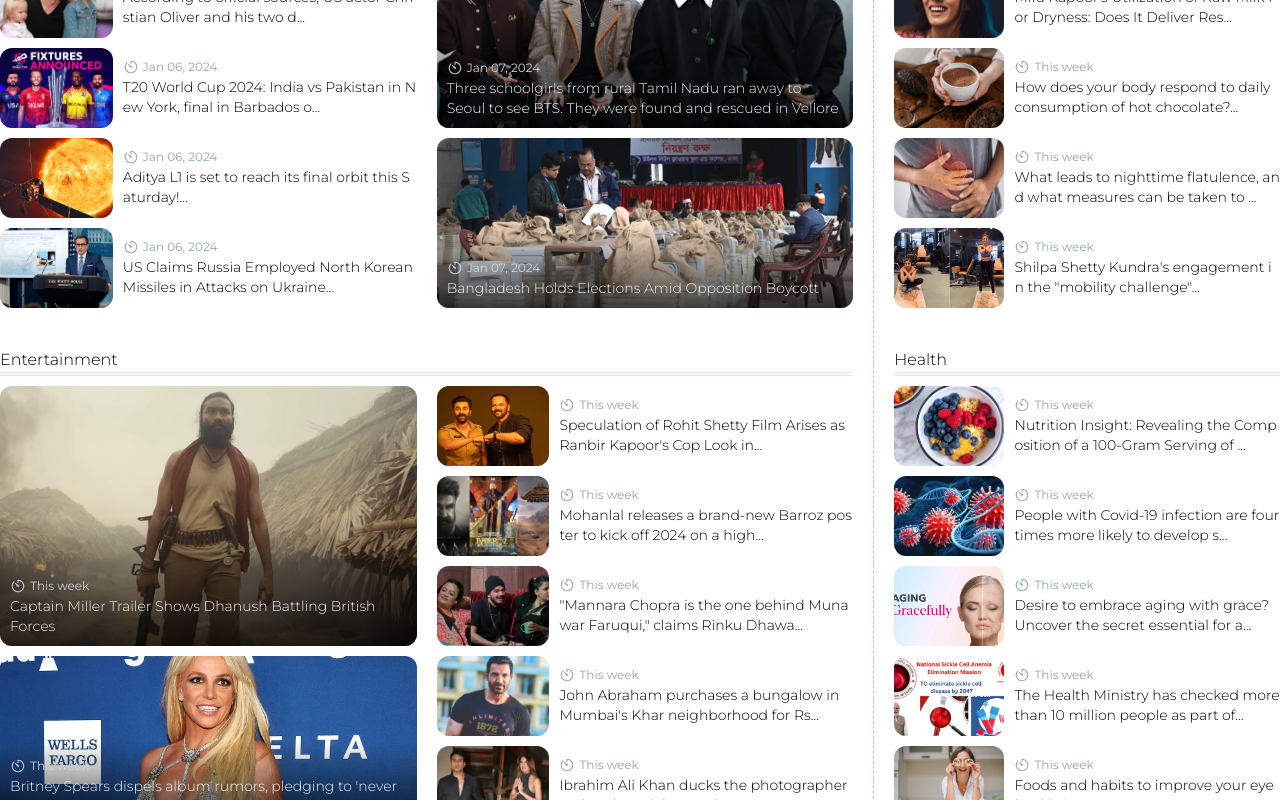
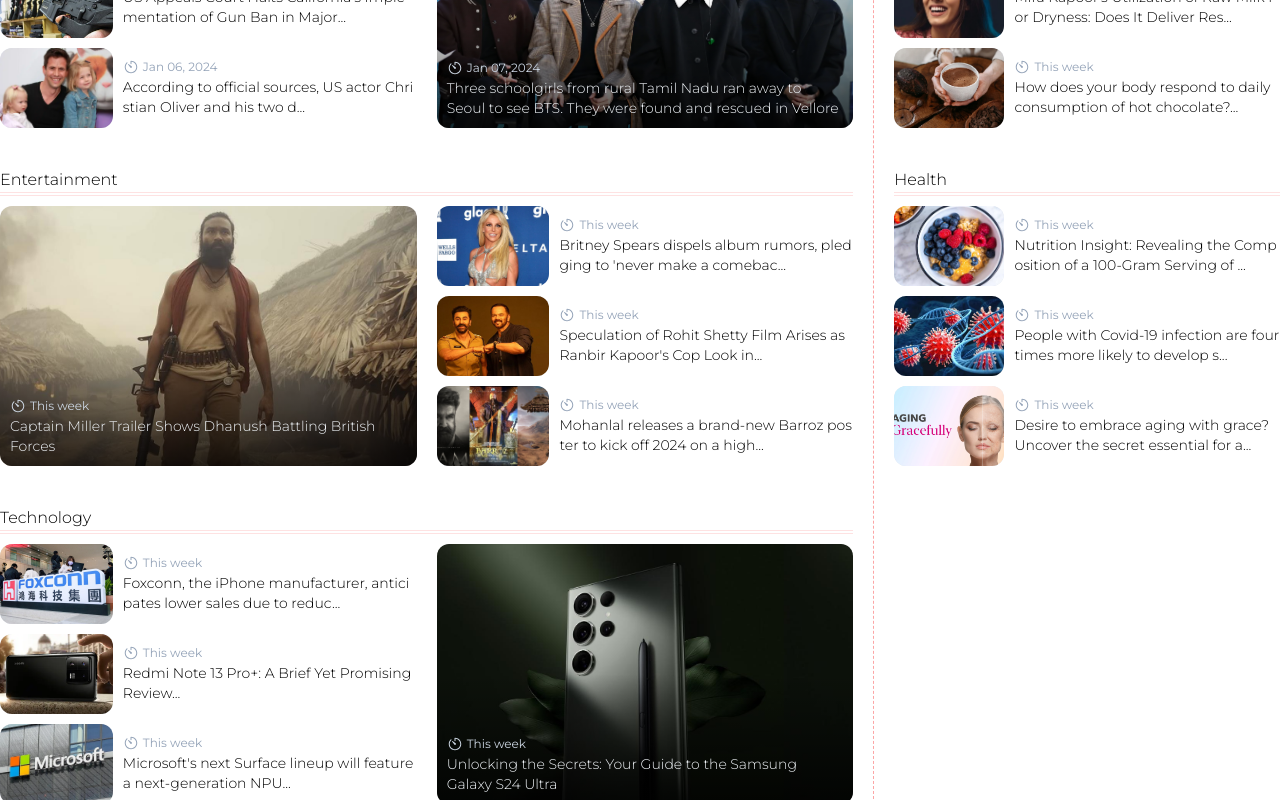
Before and after one commit to yash-bele/briefism, a Next.js app: page / in a window 1280 px wide. Shown: the part 720-1520 px from the top of the page. Built offline with nearby package versions, Linux system fonts and the light colour scheme.

Commit message:
update home layout

```diff
--- a/src/components/Home/MainGrid/LeftGrid/Breaking.jsx
+++ b/src/components/Home/MainGrid/LeftGrid/Breaking.jsx
@@ -11,8 +11,8 @@
         <Link href="/breaking">breaking</Link>
       </h2>
       <div className="flex flex-col-reverse lg:grid grid-cols-2 gap-2.5 lg:gap-5">
-        <section className="flex flex-col sm:grid grid-rows-5 gap-2.5">
-          {[...breaking, ...breakingHistory].slice(2, 7).map((i, j) => (
+        <section className="flex flex-col sm:grid grid-rows-3 gap-2.5">
+          {[...breaking, ...breakingHistory].slice(1, 4).map((i, j) => (
             <article
               key={i.id}
               className={`flex items-center h-auto sm:h-20 space-x-0 sm:space-x-2.5 border-t border-slate-400 border-dashed sm:border-none pt-2.5 sm:pt-0 ${
@@ -46,8 +46,8 @@
             </article>
           ))}
         </section>
-        <section className="grid grid-rows-5 gap-2.5 h-96 lg:h-auto">
-          {[...breaking, ...breakingHistory].slice(0, 2).map((i, j) => (
+        <section className="grid grid-rows-3 gap-2.5 h-[calc(384px/2)] lg:h-auto">
+          {[...breaking, ...breakingHistory].slice(0, 1).map((i, j) => (
             <Link
               key={i.id}
               href={`/breaking/${i.id}`}
--- a/src/components/Home/MainGrid/LeftGrid/Entertainment.jsx
+++ b/src/components/Home/MainGrid/LeftGrid/Entertainment.jsx
@@ -11,9 +11,9 @@
         <Link href="/entertainment">entertainment</Link>
       </h2>
       <div className="flex flex-col lg:grid grid-cols-2 gap-2.5 lg:gap-5">
-        <section className="grid grid-rows-5 gap-2.5 h-96 lg:h-auto">
+        <section className="grid grid-rows-3 gap-2.5 h-[calc(384px/2)] lg:h-auto">
           {[...entertainment, ...entertainmentHistory]
-            .slice(0, 2)
+            .slice(0, 1)
             .map((i, j) => (
               <Link
                 key={i.id}
@@ -42,9 +42,9 @@
               </Link>
             ))}
         </section>
-        <section className="flex flex-col sm:grid grid-rows-5 gap-2.5">
+        <section className="flex flex-col sm:grid grid-rows-3 gap-2.5">
           {[...entertainment, ...entertainmentHistory]
-            .slice(2, 7)
+            .slice(1, 4)
             .map((i, j) => (
               <article
                 key={i.id}
--- a/src/components/Home/MainGrid/LeftGrid/Technology.jsx
+++ b/src/components/Home/MainGrid/LeftGrid/Technology.jsx
@@ -11,8 +11,8 @@
         <Link href="/technology">technology</Link>
       </h2>
       <div className="flex flex-col-reverse lg:grid grid-cols-2 gap-2.5 lg:gap-5">
-        <section className="flex flex-col sm:grid grid-rows-5 gap-2.5">
-          {[...technology, ...technologyHistory].slice(2, 7).map((i, j) => (
+        <section className="flex flex-col sm:grid grid-rows-3 gap-2.5">
+          {[...technology, ...technologyHistory].slice(1, 4).map((i, j) => (
             <article
               key={i.id}
               className={`flex items-center h-auto sm:h-20 space-x-0 sm:space-x-2.5 border-t border-slate-400 border-dashed sm:border-none pt-2.5 sm:pt-0 ${
@@ -46,8 +46,8 @@
             </article>
           ))}
         </section>
-        <section className="grid grid-rows-5 gap-2.5 h-96 lg:h-auto">
-          {[...technology, ...technologyHistory].slice(0, 2).map((i, j) => (
+        <section className="grid grid-rows-3 gap-2.5 h-[calc(384px/2)] lg:h-auto">
+          {[...technology, ...technologyHistory].slice(0, 1).map((i, j) => (
             <Link
               key={i.id}
               href={`/technology/${i.id}`}
--- a/src/components/Home/MainGrid/RightGrid/Health.jsx
+++ b/src/components/Home/MainGrid/RightGrid/Health.jsx
@@ -10,7 +10,7 @@
       <h2 className="border-b-4 border-double border-red-100 mb-2.5 capitalize">
         <Link href="/health">health</Link>
       </h2>
-      {[...health, ...healthHistory].slice(0, 5).map((i, j) => (
+      {[...health, ...healthHistory].slice(0, 3).map((i, j) => (
         <article key={i.id} className="flex items-center h-20 space-x-2.5">
           <Link
             href={`/health/${i.id}`}
--- a/src/components/Home/MainGrid/RightGrid/Lifestyle.jsx
+++ b/src/components/Home/MainGrid/RightGrid/Lifestyle.jsx
@@ -10,7 +10,7 @@
       <h2 className="border-b-4 border-double border-red-100 mb-2.5 capitalize">
         <Link href="/lifestyle">lifestyle</Link>
       </h2>
-      {[...lifestyle, ...lifestyleHistory].slice(0, 5).map((i, j) => (
+      {[...lifestyle, ...lifestyleHistory].slice(0, 3).map((i, j) => (
         <article key={i.id} className="flex items-center h-20 space-x-2.5">
           <Link
             href={`/lifestyle/${i.id}`}
```
